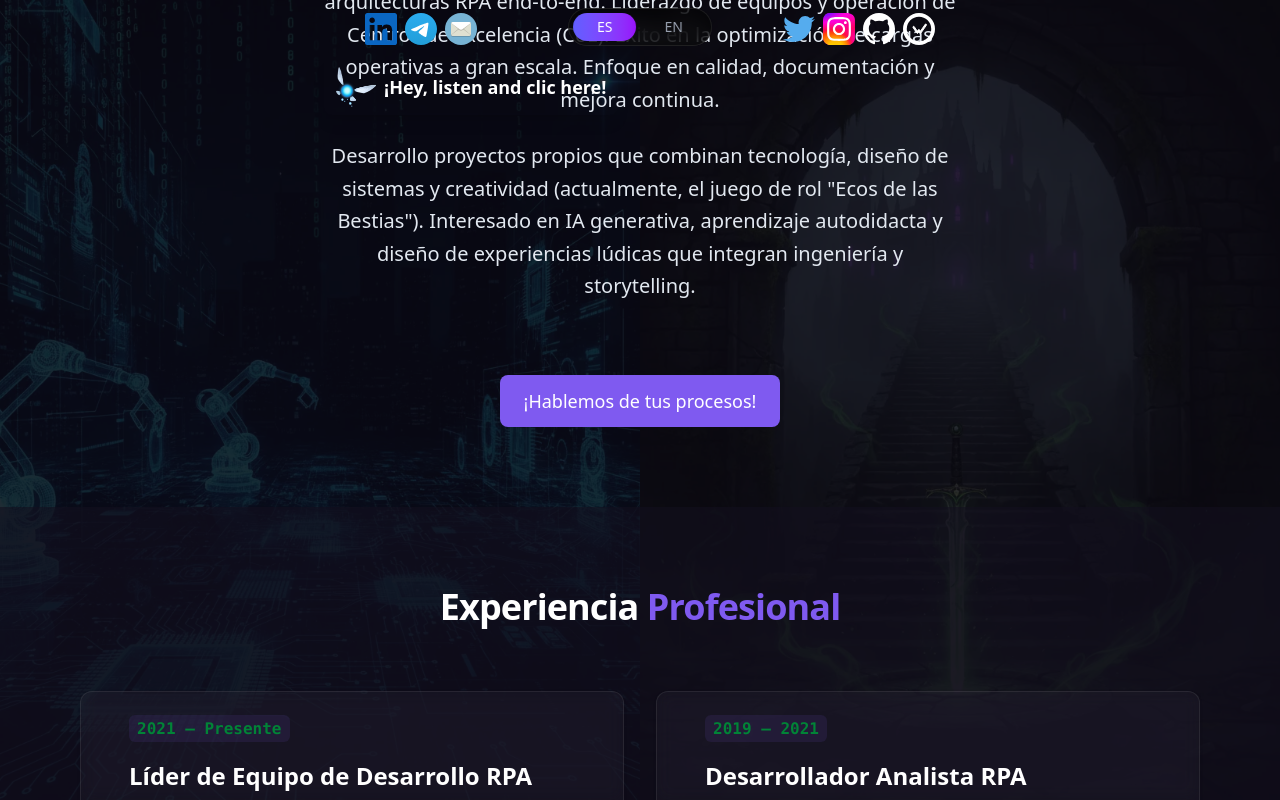
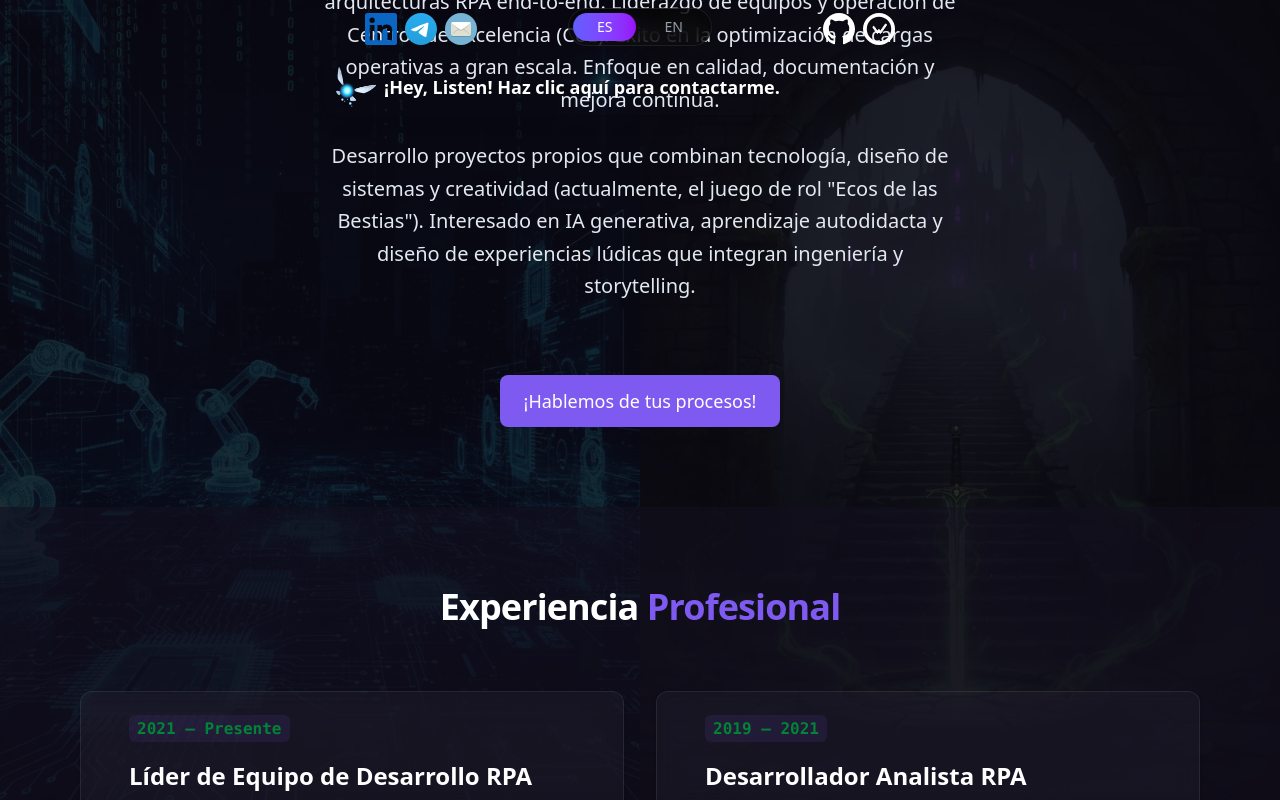
Before and after one commit to JFEspanolito/jfespanolito.dev, a Next.js app: page / in a window 1280 px wide. Both pictures are taken after a click on the button "¡Hablemos de tus procesos!". Shown: the part 643-1443 px from the top of the page. Built offline with nearby package versions, Linux system fonts and the light colour scheme.

Commit message:
Fix money expression and translate money to dollar on english

```diff
--- a/components/sections/AboutMe.tsx
+++ b/components/sections/AboutMe.tsx
@@ -182,7 +182,16 @@ export function AboutMe() {
               transition={{ duration: 0.6 }}
             >
               <img src="/navi.webp" alt="Navi" className="w-10 h-10" />
-              <span>¡Hey, listen and clic here!</span>
+              {language === "ES" && (
+                <span className="whitespace-nowrap">
+                  ¡Hey, Listen! Haz clic aquí para contactarme.
+                </span>
+              )}
+              {language === "EN" && (
+                <span className="whitespace-nowrap">
+                  ¡Hey, Listen! Click here to contact me.
+                </span>
+              )}
             </motion.div>
 
             {/* Mobile Mode */}
@@ -194,7 +203,16 @@ export function AboutMe() {
               transition={{ duration: 0.6 }}
             >
               <img src="/navi.webp" alt="Navi" className="w-10 h-10" />
-              <span className="whitespace-nowrap">¡Hey, listen and clic here!</span>
+              {language === "ES" && (
+                <span className="whitespace-nowrap">
+                  ¡Hey, Listen! Haz clic aquí para contactarme.
+                </span>
+              )}
+              {language === "EN" && (
+                <span className="whitespace-nowrap">
+                  ¡Hey, Listen! Click here to contact me.
+                </span>
+              )}
             </motion.div>
           </>
         )}
--- a/data/about.ts
+++ b/data/about.ts
@@ -49,16 +49,16 @@ export const aboutData = {
         },
       ],
       social: [
-        {
-          name: "Twitter (x)",
-          url: "https://twitter.com/JFEspanolito",
-          icon: "twitter",
-        },
-        {
-          name: "Instagram",
-          url: "https://instagram.com/JFEspanolito",
-          icon: "instagram",
-        },
+        // {
+        //   name: "Twitter (x)",
+        //   url: "https://twitter.com/JFEspanolito",
+        //   icon: "twitter",
+        // },
+        // {
+        //   name: "Instagram",
+        //   url: "https://instagram.com/JFEspanolito",
+        //   icon: "instagram",
+        // },
         {
           name: "GitHub",
           url: "https://github.com/JFEspanolito",
@@ -124,16 +124,16 @@ export const aboutData = {
         },
       ],
       social: [
-        {
-          name: "Twitter (x)",
-          url: "https://twitter.com/JFEspanolito",
-          icon: "twitter",
-        },
-        {
-          name: "Instagram",
-          url: "https://instagram.com/JFEspanolito",
-          icon: "instagram",
-        },
+        // {
+        //   name: "Twitter (x)",
+        //   url: "https://twitter.com/JFEspanolito",
+        //   icon: "twitter",
+        // },
+        // {
+        //   name: "Instagram",
+        //   url: "https://instagram.com/JFEspanolito",
+        //   icon: "instagram",
+        // },
         {
           name: "GitHub",
           url: "https://github.com/JFEspanolito",
--- a/data/resume.ts
+++ b/data/resume.ts
@@ -6,7 +6,7 @@ export const experienceData = {
       role: "Líder de Equipo de Desarrollo RPA",
       period: "2021 – Presente",
       description:
-        "Lidero la dirección técnica RPA, diseñando y desplegando más de 35 automatizaciones en UiPath para procesos críticos. Mejoré la eficiencia de más de 15 usuarios (reduciendo 1 a 3 horas diarias de trabajo manual por operador) y generé más de 3M MXN anuales en ahorros/ingresos. Consolidé el Centro de Excelencia RPA, asegurando gobernanza, monitoreo y escalabilidad.",
+        "Lidero la dirección técnica RPA, diseñando y desplegando más de 35 automatizaciones en UiPath para procesos críticos. Mejoré la eficiencia de más de 15 usuarios (reduciendo 1 a 3 horas diarias de trabajo manual por operador) y generé más de $3MDP anuales en ahorros/ingresos. Consolidé el Centro de Excelencia RPA, asegurando gobernanza, monitoreo y escalabilidad.",
       activities: [
         "Gestión integral de proyectos RPA: identificación de procesos candidatos, definición tecnológica y cronograma.",
         "Diseño, desarrollo y mantenimiento de flujos automatizados en QA y Producción.",
@@ -125,7 +125,7 @@ export const experienceData = {
       role: "RPA Development Team Lead",
       period: "2021 – Present",
       description:
-        "Lead RPA technical direction, designing and deploying over 35 UiPath automations for critical processes. Improved efficiency for 15+ users (reducing 1–3 hours of manual work per operator daily) and generated 3M+ MXN annually in savings/revenue. Consolidated the RPA Center of Excellence, ensuring governance, monitoring, and scalability.",
+        "Lead RPA technical direction, designing and deploying over 35 UiPath automations for critical processes. Improved efficiency for 15+ users (reducing 1–3 hours of manual work per operator daily) and generated ~165k USD annually in savings/revenue. Consolidated the RPA Center of Excellence, ensuring governance, monitoring, and scalability.",
       activities: [
         "Full lifecycle management of RPA projects: candidate identification, tech definition and scheduling.",
         "Design, development and maintenance of automated workflows in QA and Production.",
```
